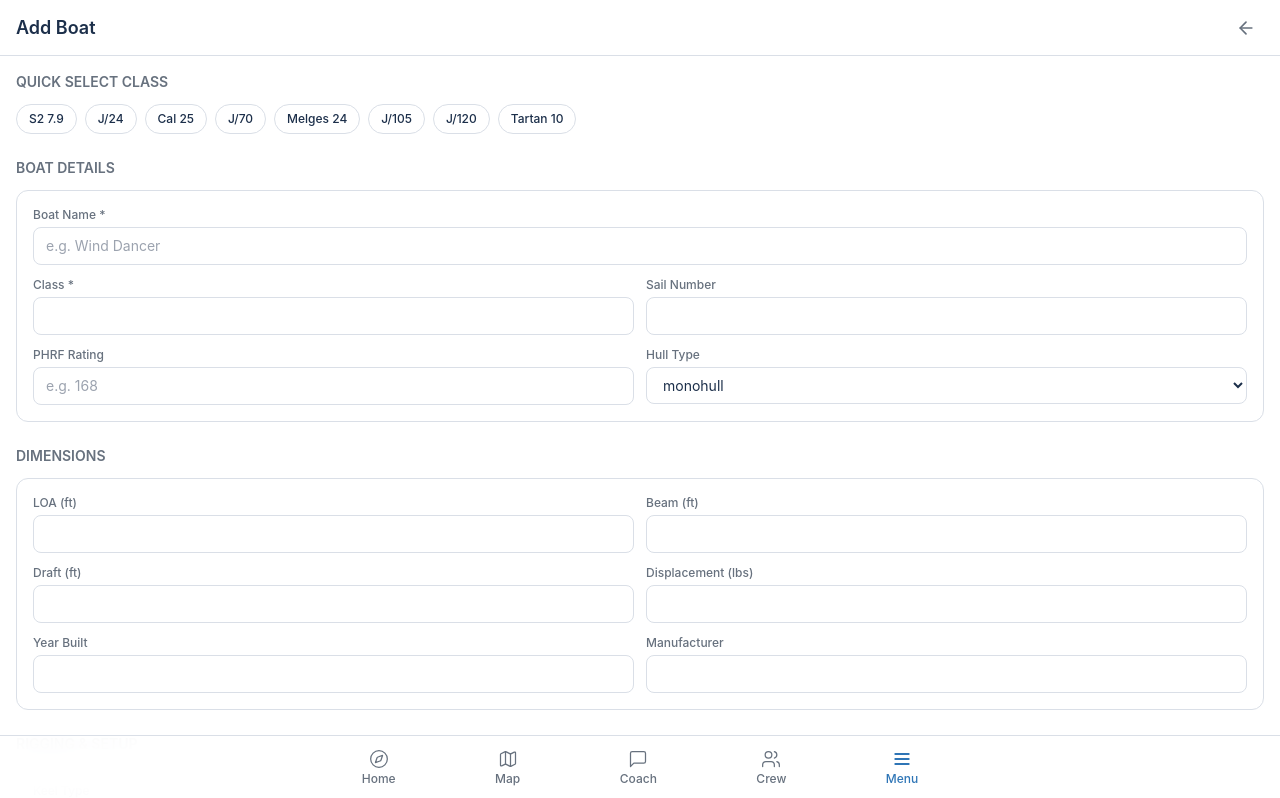
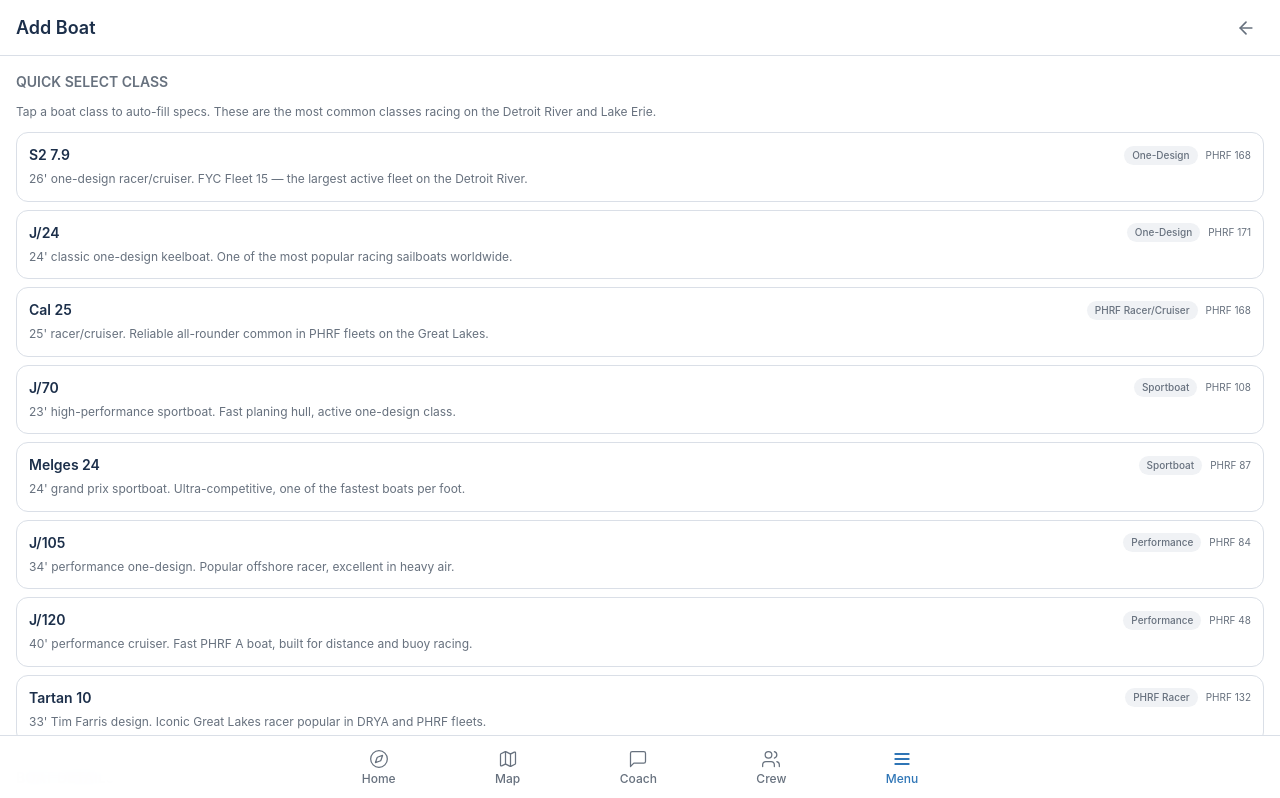
Before and after one commit to mcsaki-code/Magellain, a Next.js app: page /menu/boats/new in a window 1280 px wide. Shown: the top 798 px of the page. Built offline with nearby package versions, Linux system fonts and the light colour scheme.

Commit message:
Fix map zoom to show buoy stations, add boat class descriptions, improve map controls

```diff
--- a/src/app/(main)/menu/boats/new/page.tsx
+++ b/src/app/(main)/menu/boats/new/page.tsx
@@ -13,14 +13,14 @@ const RIG_TYPES = ["masthead-sloop", "fractional-sloop", "cutter", "yawl", "ketc
 const PROP_TYPES = ["fixed", "folding", "feathering", "none"] as const;
 
 const POPULAR_CLASSES = [
-  { name: "S2 7.9", loa: 25.92, beam: 9.5, draft: 5.0, displacement: 4250, phrf: 168 },
-  { name: "J/24", loa: 24.0, beam: 8.92, draft: 4.0, displacement: 3100, phrf: 171 },
-  { name: "Cal 25", loa: 25.0, beam: 8.0, draft: 4.0, displacement: 4000, phrf: 168 },
-  { name: "J/70", loa: 22.75, beam: 7.33, draft: 4.75, displacement: 1750, phrf: 108 },
-  { name: "Melges 24", loa: 24.0, beam: 8.25, draft: 4.75, displacement: 1880, phrf: 87 },
-  { name: "J/105", loa: 34.5, beam: 11.0, draft: 6.5, displacement: 7750, phrf: 84 },
-  { name: "J/120", loa: 40.0, beam: 12.17, draft: 7.0, displacement: 14500, phrf: 48 },
-  { name: "Tartan 10", loa: 33.25, beam: 10.33, draft: 5.67, displacement: 8500, phrf: 132 },
+  { name: "S2 7.9", loa: 25.92, beam: 9.5, draft: 5.0, displacement: 4250, phrf: 168, desc: "26' one-design racer/cruiser. FYC Fleet 15 — the largest active fleet on the Detroit River.", category: "One-Design" },
+  { name: "J/24", loa: 24.0, beam: 8.92, draft: 4.0, displacement: 3100, phrf: 171, desc: "24' classic one-design keelboat. One of the most popular racing sailboats worldwide.", category: "One-Design" },
+  { name: "Cal 25", loa: 25.0, beam: 8.0, draft: 4.0, displacement: 4000, phrf: 168, desc: "25' racer/cruiser. Reliable all-rounder common in PHRF fleets on the Great Lakes.", category: "PHRF Racer/Cruiser" },
+  { name: "J/70", loa: 22.75, beam: 7.33, draft: 4.75, displacement: 1750, phrf: 108, desc: "23' high-performance sportboat. Fast planing hull, active one-design class.", category: "Sportboat" },
+  { name: "Melges 24", loa: 24.0, beam: 8.25, draft: 4.75, displacement: 1880, phrf: 87, desc: "24' grand prix sportboat. Ultra-competitive, one of the fastest boats per foot.", category: "Sportboat" },
+  { name: "J/105", loa: 34.5, beam: 11.0, draft: 6.5, displacement: 7750, phrf: 84, desc: "34' performance one-design. Popular offshore racer, excellent in heavy air.", category: "Performance" },
+  { name: "J/120", loa: 40.0, beam: 12.17, draft: 7.0, displacement: 14500, phrf: 48, desc: "40' performance cruiser. Fast PHRF A boat, built for distance and buoy racing.", category: "Performance" },
+  { name: "Tartan 10", loa: 33.25, beam: 10.33, draft: 5.67, displacement: 8500, phrf: 132, desc: "33' Tim Farris design. Iconic Great Lakes racer popular in DRYA and PHRF fleets.", category: "PHRF Racer" },
 ];
 
 interface SailEntry {
@@ -155,16 +155,26 @@ export default function NewBoatPage() {
         {/* Quick Select */}
         <section className="space-y-3">
           <h2 className="text-sm font-semibold text-muted-foreground">QUICK SELECT CLASS</h2>
-          <div className="flex flex-wrap gap-2">
+          <p className="text-xs text-muted-foreground">
+            Tap a boat class to auto-fill specs. These are the most common classes racing on the Detroit River and Lake Erie.
+          </p>
+          <div className="space-y-2">
             {POPULAR_CLASSES.map((c) => (
               <button
                 key={c.name}
                 onClick={() => populateFromClass(c.name)}
-                className={`rounded-full border px-3 py-1.5 text-xs font-medium transition-colors ${
-                  boat.class_name === c.name ? "border-ocean bg-ocean/10 text-ocean" : "bg-card hover:bg-muted"
+                className={`w-full rounded-xl border p-3 text-left transition-colors ${
+                  boat.class_name === c.name ? "border-ocean bg-ocean/10" : "bg-card hover:bg-muted"
                 }`}
               >
-                {c.name}
+                <div className="flex items-center justify-between">
+                  <span className={`text-sm font-semibold ${boat.class_name === c.name ? "text-ocean" : ""}`}>{c.name}</span>
+                  <div className="flex items-center gap-2">
+                    <span className="rounded-full bg-muted px-2 py-0.5 text-[10px] font-medium text-muted-foreground">{c.category}</span>
+                    <span className="text-[10px] text-muted-foreground">PHRF {c.phrf}</span>
+                  </div>
+                </div>
+                <p className="mt-1 text-xs text-muted-foreground leading-relaxed">{c.desc}</p>
               </button>
             ))}
           </div>
--- a/src/components/map/map-controls.tsx
+++ b/src/components/map/map-controls.tsx
@@ -2,12 +2,13 @@
 
 import { useMapStore } from "@/lib/store/map-store";
 import { useWeatherStore } from "@/lib/store/weather-store";
-import { Layers, RotateCcw, RefreshCw } from "lucide-react";
+import { Layers, RotateCcw, RefreshCw, Anchor, Navigation } from "lucide-react";
 import { useState } from "react";
+import { FORD_YC } from "@/lib/constants";
 
 export function MapControls() {
   const [showLayers, setShowLayers] = useState(false);
-  const { showBuoyMarkers, showWindArrows, toggleBuoyMarkers, toggleWindArrows, resetView } = useMapStore();
+  const { showBuoyMarkers, showWindArrows, toggleBuoyMarkers, toggleWindArrows, resetView, setCenter, setZoom } = useMapStore();
   const { fetchWeather, isLoading, lastFetched } = useWeatherStore();
 
   return (
@@ -41,21 +42,35 @@ export function MapControls() {
             />
             Wind Arrows
           </label>
+          <div className="mt-2 flex flex-col gap-1 border-t border-border pt-2">
+            <button
+              onClick={() => { setCenter([FORD_YC.lng, FORD_YC.lat]); setZoom(13); }}
+              className="flex items-center gap-2 rounded-md px-2 py-1 text-xs text-foreground hover:bg-muted"
+            >
+              <Anchor className="h-3 w-3" /> Zoom to FYC
+            </button>
+            <button
+              onClick={() => resetView()}
+              className="flex items-center gap-2 rounded-md px-2 py-1 text-xs text-foreground hover:bg-muted"
+            >
+              <Navigation className="h-3 w-3" /> Show All Stations
+            </button>
+          </div>
         </div>
       )}
 
-      {/* Reset view */}
+      {/* Reset view (show all stations) */}
       <button
         onClick={resetView}
         className="rounded-lg bg-card/90 p-2 shadow-md backdrop-blur-sm hover:bg-card"
-        title="Reset view"
+        title="Show all stations"
       >
         <RotateCcw className="h-5 w-5 text-foreground" />
       </button>
 
       {/* Refresh data */}
       <button
-        onClick={fetchWeather}
+        onClick={() => { fetchWeather(); }}
         disabled={isLoading}
         className="rounded-lg bg-card/90 p-2 shadow-md backdrop-blur-sm hover:bg-card disabled:opacity-50"
         title={lastFetched ? `Last updated: ${new Date(lastFetched).toLocaleTimeString()}` : "Refresh weather"}
--- a/src/lib/constants/index.ts
+++ b/src/lib/constants/index.ts
@@ -6,8 +6,9 @@ export const FORD_YC = {
   shortName: "FYC",
 } as const;
 
-export const DEFAULT_MAP_CENTER: [number, number] = [FORD_YC.lng, FORD_YC.lat];
-export const DEFAULT_MAP_ZOOM = 11;
+// Center slightly south of FYC to show W. Lake Erie buoys + Detroit River area
+export const DEFAULT_MAP_CENTER: [number, number] = [-83.0, 41.9];
+export const DEFAULT_MAP_ZOOM = 9;
 
 // ─── NDBC Buoy Stations ─────────────────────────────────────────────
 // Mix of C-MAN shore stations (year-round) and offshore buoys (seasonal)
```
Also changed, not shown: src/components/map/map-view.tsx (+62 -16 lines).
